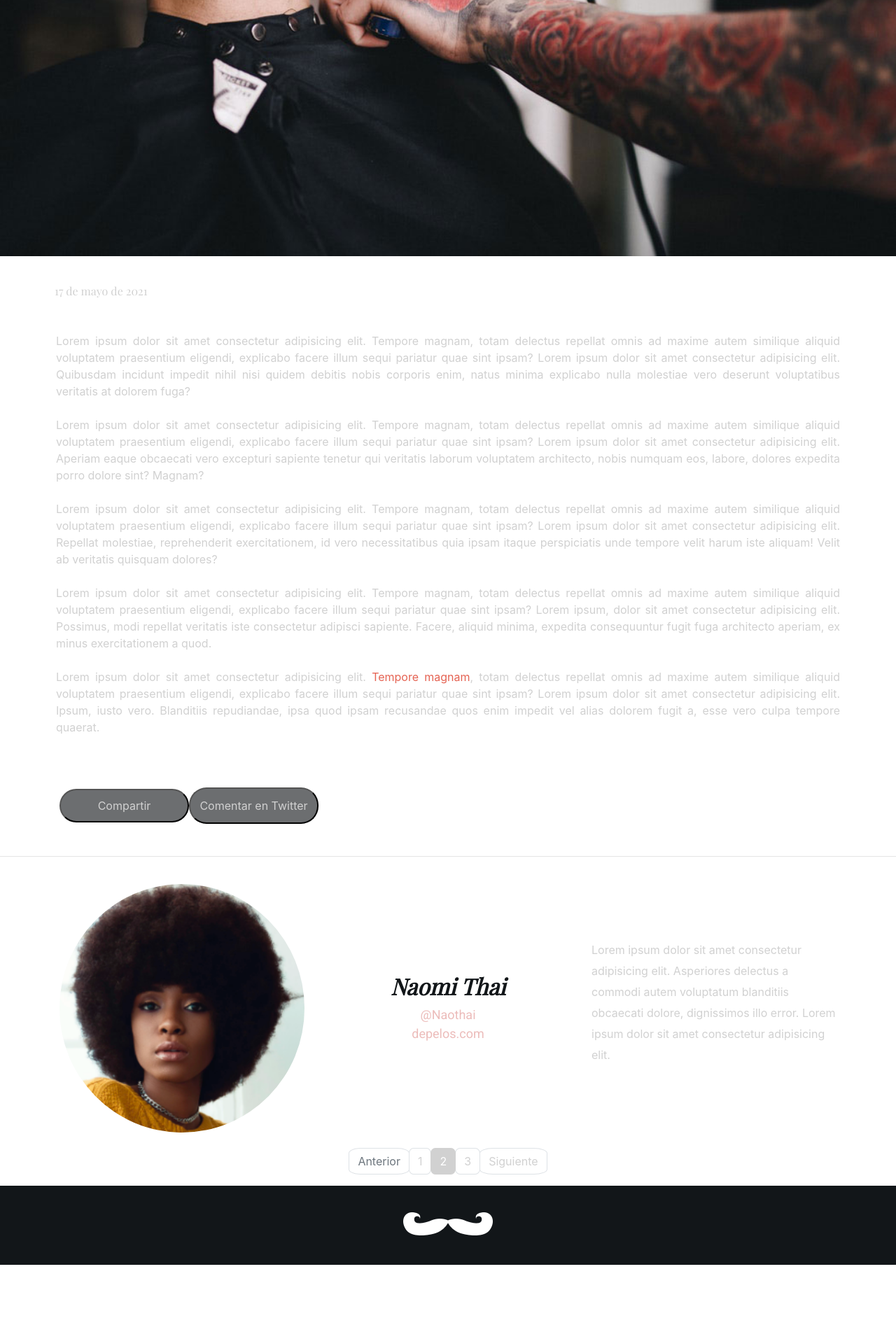
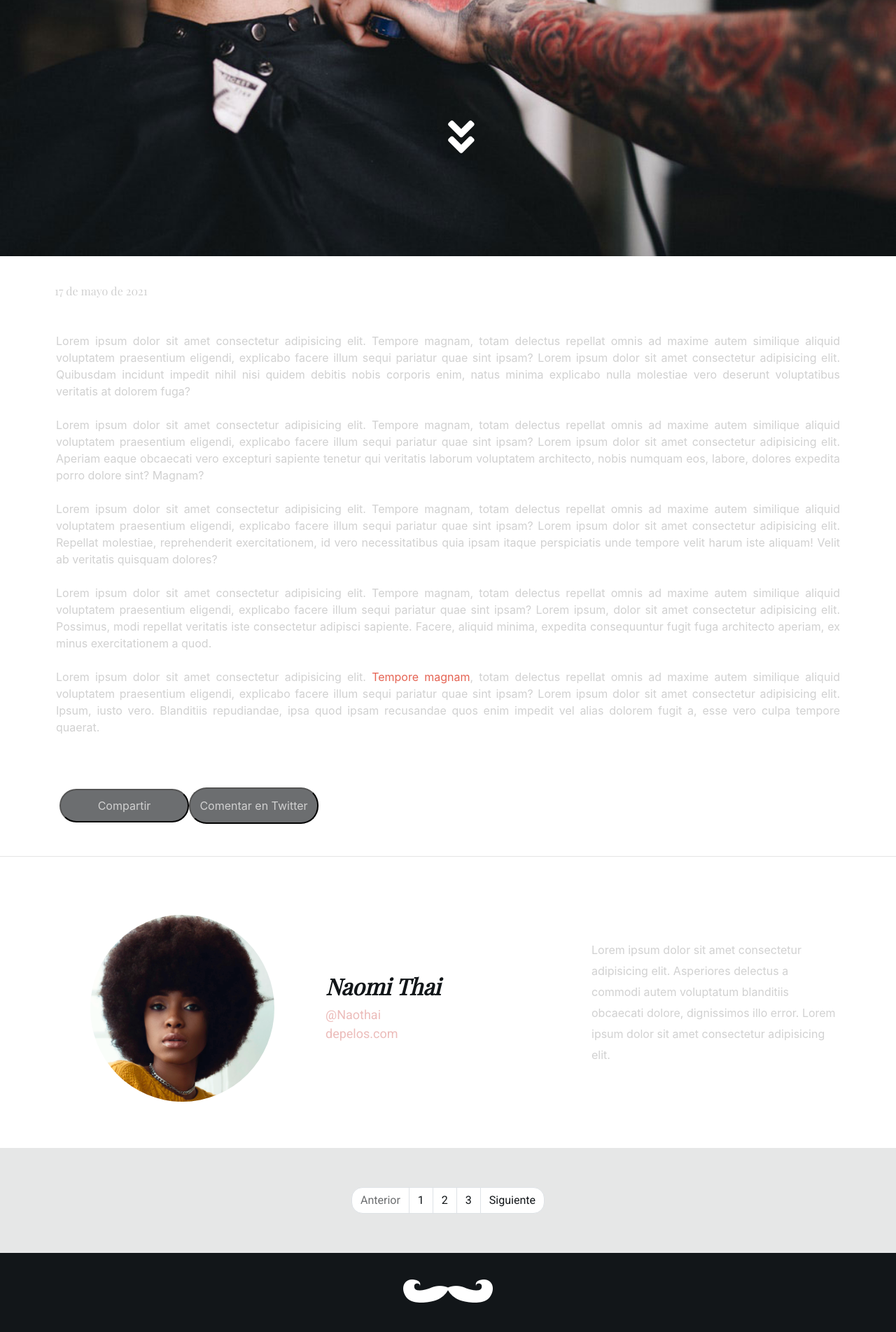
Before and after one commit to patriciolavin/BarberShop, a website: page index.html in a window 1280 px wide. Shown: the part 434-2337 px from the top of the page at 70% size. Before the commit the page ends 2241 px from the top, so only its background shows below. Drawn offline with nearby package versions, Linux system fonts and the light colour scheme; a web font is replaced by a local one.

Commit message:
v1.2 - Entrega Ok

```diff
--- a/assets/scss/components/_paginador.scss
+++ b/assets/scss/components/_paginador.scss
@@ -1,34 +1,41 @@
-.pagination > li > a
-{
-    background-color: E6E7E7;
-    color: $lightgray;
+.pag-bar {
+  background-color: $platinum;
+  height: 150px;
 
+  &__item {
+    padding-top: 3.5rem;
+    font-family: $roboto;
+    font-weight: $regular;
   }
 
-li > a {
-    border-radius: 20%!Important;
-
+  &__items {
+    color: $eerie-black;
   }
 
-.pagination > li > a:focus,
-.pagination > li > a:hover,
-.pagination > li > span:focus,
-.pagination > li > span:hover
-{
-    color: #5a5a5a;
-    background-color: #eee;
-    border-color: #ddd;
+  &__items-next {
+    color: $eerie-black;
+    border-top-right-radius: 1rem !important;
+    border-bottom-right-radius: 1rem !important;
   }
 
-.pagination > .active > a
-{
-    color: white;
-    background-color: $lightgray!Important;
-    border: solid 1px $lightgray !Important;
+  &__items-dis {
+    color: $nickel;
+    border-top-left-radius: 1rem !important;
+    border-bottom-left-radius: 1rem !important;
   }
 
-.pagination > .active > a:hover
-{
-    background-color: $rudy-pink !Important;
-    border: solid 1px $rudy-pink;
+  &__items-dis:hover {
+    background-color: $nickel;
+    color: $white;
   }
+
+  &__items-next:hover {
+    background-color: $nickel;
+    color: $white;
+  }
+
+  &__items:hover {
+    background-color: $nickel;
+    color: $white;
+  }
+}
--- a/assets/scss/layout/_footer.scss
+++ b/assets/scss/layout/_footer.scss
@@ -1,3 +1,7 @@
+.final {
+    background-color: $eerie-black;
+}
+
 .final__logo {
     text-align: center;
     width: 10%;
@@ -7,7 +11,3 @@
     margin-right: auto;
     display: block;
 }
-
-.final {
-    background-color: $eerie-black;
-}
--- a/assets/scss/layout/_header.scss
+++ b/assets/scss/layout/_header.scss
@@ -2,6 +2,10 @@ header {
   margin: 0;
   padding: 0;
   font-family: $playfair;
+}
+
+.encabezado {
+  position: relative;
 }
 
 .main__container {
@@ -21,7 +25,13 @@ header {
   font-style: italic;
 }
 
-
+.fa-angle-double-down {
+  position: absolute;
+  left: 50%;
+  top: 75%;
+  color: $white;
+  font-size: 60px;
+}
 
 
 .encabezado {
@@ -30,39 +40,69 @@ header {
     .main__container {
       min-height: 0;
     }
+    .fa-angle-double-down {
+      bottom: 30%;
+      font-size: 20px;
   }
-
+}
   @media only screen and (max-width: 600px) {
     .main__container__titulo {
-      font-size: 20pt;
+      font-size: 30px;
       min-height: 0;
     }
+    .fa-angle-double-down {
+      position: absolute;
+      left: 50%;
+      top: 85%;
+      color: $white;
+      font-size: 30px;
+  }
   }
 
   /* Small devices (portrait tablets and large phones, 600px and up) */
   @media only screen and (min-width: 600px) {
     .main__container__titulo {
-      font-size: 30pt;
+      font-size: 40px;
       min-height: 0;
+    }
+    .fa-angle-double-down {
+      position: absolute;
+      left: 50%;
+      top: 45%;
+      color: $white;
+      font-size: 40px;
     }
   }
   /* Medium devices (landscape tablets, 768px and up) */
   @media only screen and (min-width: 768px) {
     .main__container__titulo {
-      font-size: 40pt;
+      font-size: 50px;
     }
+    .fa-angle-double-down {
+      position: absolute;
+      left: 50%;
+      top: 55%;
+      color: $white;
+      font-size: 50px;
+  }
   }
   /* Large devices (laptops/desktops, 992px and up) */
   @media only screen and (min-width: 992px) {
     .main__container__titulo {
-      font-size: 50pt;
+      font-size: 60px;
       min-height: 0;
     }
+    .fa-angle-double-down {
+      left: 50%;
+      top: 75%;
+      color: $white;
+      font-size: 60px;
+  }
   }
   /* Extra large devices (large laptops and desktops, 1200px and up) */
   @media only screen and (min-width: 1200px) {
     .main__container__titulo {
-      font-size: 60pt;
+      font-size: 70px;
       min-height: 0;
     }
   }
--- a/assets/scss/layout/_section.scss
+++ b/assets/scss/layout/_section.scss
@@ -23,8 +23,8 @@
       font-size: $large;
       color: $spanish-pink;
       margin-top: 20px;
-      align-items: center;
-      vertical-align: middle;
+      align-items: left;
+      vertical-align: left;
       margin-bottom: -4px;
     }
 
@@ -32,8 +32,8 @@
       font-family: $roboto;
       font-size: $large;
       color: $spanish-pink;
-      align-items: center;
-      vertical-align: middle;
+      align-items: left;
+      vertical-align: left;
     }
 
     &__text {
@@ -129,22 +129,22 @@
         &__name {
           flex: 1;
           display: flex;
-          align-items: center;
-          justify-content: center;
+          align-items: left;
+          justify-content: left;
         }
 
         &__rrss {
             flex: 1;
             display: flex;
-            align-items: center;
-            justify-content: center;
+            align-items: left;
+            justify-content: left;
         }
 
         &__web {
           flex: 1;
           display: flex;
-          align-items: center;
-          justify-content: center;
+          align-items: left;
+          justify-content: left;
         }
     }
   }
@@ -155,9 +155,9 @@
 /* Small devices (portrait tablets and large phones, 600px and up) */
 @media only screen and (min-width: 600px) {
     .main__container__titulo {
-      font-size: 30pt;
+      font-size: 30px;
     }
     .author__img {
-      width: 100%;
+      width: auto;
     }
 }
--- a/index.html
+++ b/index.html
@@ -72,7 +72,9 @@
         <h1 class="main__container__titulo">5 formas de cuidar
           <br>
           tu corte de cabello</h1>
+
       </div>
+      <i class="fas fa-angle-double-down"></i>
     </div>
   </header>
 
@@ -125,31 +127,18 @@
     </div>
   </section>
 
+<!--Paginación-->
 
-<div class="paginacion"></div>
-<!--Paginación-->
-<div class="navegador"></div>
-
-<div>
-  <nav  aria-label="...">
-    <ul class="pagination justify-content-center">
-      <li class="page-item disabled">
-        <a class="page-link" href="#" tabindex="-1">Anterior</a>
-      </li>
-      <li class="page-item"><a class="page-link" href="#">1</a></li>
-      <li class="page-item active">
-        <a class="page-link" href="#">2 <span class="sr-only">(current)</span></a>
-      </li>
-      <li class="page-item"><a class="page-link" href="#">3</a></li>
-      <li class="page-item">
-        <a class="page-link" href="#">Siguiente</a>
-      </li>
-    </ul>
-  </nav>
-</div>
-
-
-</div>
+<section class="pag-bar">
+  <ul class="pag-bar__item pagination justify-content-center mb-0">
+      <li class="page-item"><a class="pag-bar__items-dis page-link" href="#" tabindex="-1"
+              aria-disabled="true">Anterior</a></li>
+      <li class="page-item"><a class="pag-bar__items page-link" href="#">1</a></li>
+      <li class="page-item"><a class="pag-bar__items page-link" href="#">2</a></li>
+      <li class="page-item"><a class="pag-bar__items page-link" href="#">3</a></li>
+      <li class="page-item"><a class="pag-bar__items-next page-link" href="#" tabindex="+1">Siguiente</a></li>
+  </ul>
+</section>
 
 
   <footer class="final">
```
Also changed, not shown: assets/css/main.css, style guide/barbershop_guidestyle.png (renamed from style guide /barbershop_guidestyle.png), style guide/mockup_laptop-size.png (renamed from style guide /mockup_laptop-size.png), style guide/mockup_phone-size.png (renamed from style guide /mockup_phone-size.png), 6 other files. Lines whose indentation alone changed are shown as unchanged.
